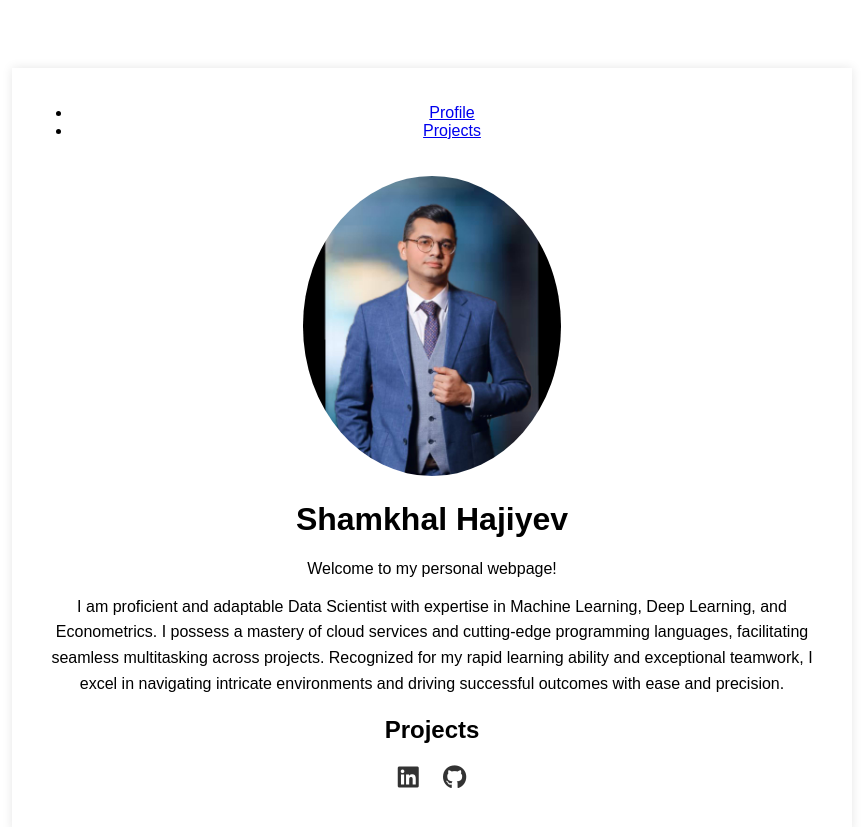
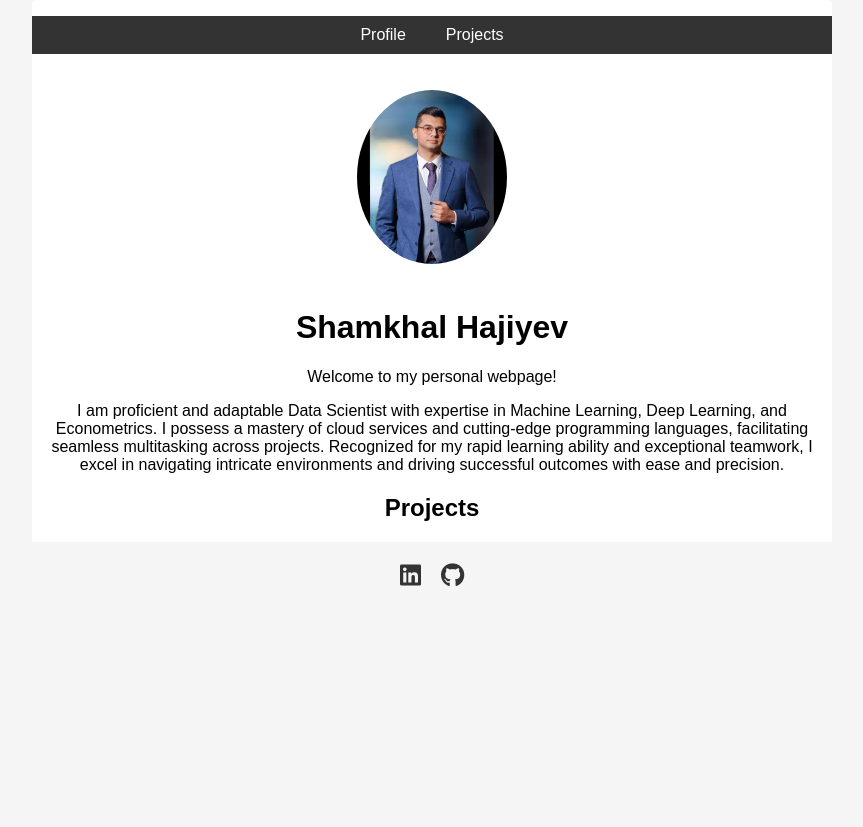
Before and after one commit to ShamkhalHajiyev/shamkhalhajiyev.github.io, a Jekyll site: the page built from README.md, in a window 1280 px wide. Shown: the top 827 px of the page, without its empty margins (208-1071 px from the left). Built offline with Jekyll 4.4.1, drawn with Linux system fonts in a browser that asks for light colours; nearby versions of some CDN libraries; our own code applies the rules of GitHub Pages for plain Markdown files.

Commit message:
Update style.css

```diff
--- a/assets/css/style.css
+++ b/assets/css/style.css
@@ -1,57 +1,66 @@
 body, html {
-    height: 100%;
     margin: 0;
-    display: flex;
-    justify-content: center;
-    align-items: center;
+    padding: 0;
     font-family: Arial, sans-serif;
+    background-color: #f5f5f5;
 }
 
 .container {
     width: 100%;
-    max-width: 800px; /* Adjust the max-width as needed */
+    max-width: 800px;
+    margin: auto;
     text-align: center;
-    box-shadow: 0px 0px 10px rgba(0, 0, 0, 0.1);
-    padding: 20px;
-    margin: 20px;
     background-color: white;
+    border-radius: 5px;
+    overflow: hidden; /* This ensures that the border-radius applies to the children as well */
 }
 
+.navigation {
+    background: #333;
+    color: white;
+}
+
+.navigation ul {
+    padding: 0;
+    list-style: none;
+    display: flex;
+    justify-content: center;
+}
+
+.navigation ul li {
+    padding: 10px 20px;
+}
+
+.navigation ul li a {
+    color: white;
+    text-decoration: none;
+    display: block;
+}
 
 .profile-picture {
-    max-width: 100%; /* Ensures image is not bigger than the container */
+    max-width: 150px; /* Adjust this to make your image smaller or larger */
     height: auto;
-    max-height: 300px; /* Adjust max-height to make the image smaller as needed */
-    width: auto; /* Maintain aspect ratio */
-    border-radius: 50%; /* Circular image */
-    margin-top: 20px;
+    border-radius: 50%;
+    margin: 20px auto;
 }
 
-.bio p, .links a {
-    line-height: 1.6;
-    display: block; /* Makes each link appear on a new line */
-    margin-top: 10px;
-}
-
-.links a {
-    font-weight: bold;
-    color: #1a0dab;
+footer {
+    background-color: #f5f5f5;
+    padding: 20px;
 }
 
 .social-links {
-    /* Centering the links if you want */
-    text-align: center;
-    margin-bottom: 20px;
+    display: flex;
+    justify-content: center;
+    align-items: center;
 }
 
 .social-links a {
-    color: #333; /* Icon color */
+    color: #333;
     margin: 0 10px;
-    font-size: 24px; /* Icon size */
-    display: inline-block;
-    transition: color 0.3s ease; /* Smooth transition for hover effect */
+    font-size: 24px;
 }
 
 .social-links a:hover {
-    color: #0e76a8; /* LinkedIn color, change as needed */
+    color: #0077b5; /* LinkedIn color */
 }
```
